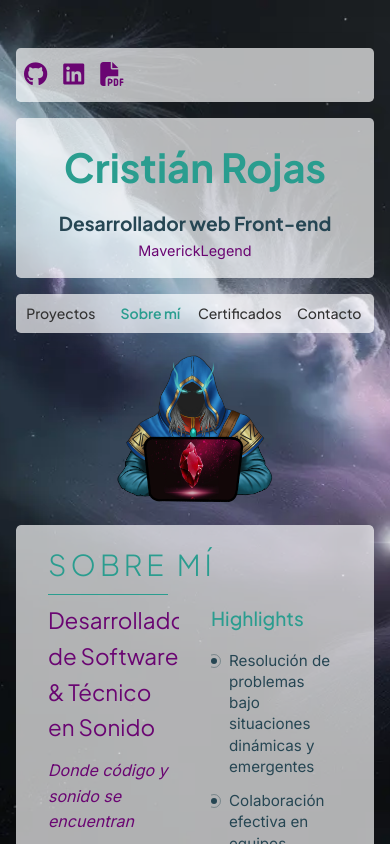
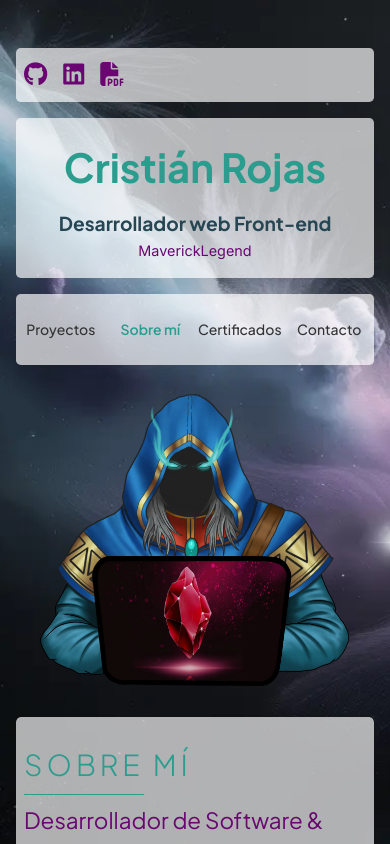
Before and after one commit to MaverickLegend/portfolio, a Vue app: page /about in a window 390 px wide. Built offline with nearby package versions, Linux system fonts and the light colour scheme; some icons are missing.

Commit message:
general styles-responsive update

```diff
--- a/src/assets/data/spanish.json
+++ b/src/assets/data/spanish.json
@@ -29,19 +29,17 @@
     ],
     "about": {
       "title": "Desarrollador de Software & Técnico en Sonido",
-      "intro": "Donde código y sonido se encuentran",
-      "description": "Construyo soluciones digitales con la misma precisión con que afino sistemas de sonido y video: detectando ruido, iterando y entregando experiencias impecables. En búsqueda de mi primera oportunidad profesional como desarrollador de software. Soy muy apasionado por la tecnología y la programación, y siempre estoy buscando profundizar mis conocimientos y mejorar mis habilidades.",
+      "description": "Construyo soluciones digitales con la misma precisión con que afino sistemas de sonido y video; atención al detalle, detectando ruido y entregando experiencias impecables. Actualmente me encuentro en búsqueda de mi primera oportunidad profesional como desarrollador de software. Desde muy pequeño me vi encantado con la tecnología y su ámbito creativo, desde la complejidad artística que significa un videojuego hasta la más mínima instrucción de un aparato electrónico. Me siento cómodo resolviendo problemas y aprendiendo nuevas tecnologías, siempre buscando profundizar mis conocimientos, mejorar mis habilidades y fortalecer el apoyo mutuo en el equipo de trabajo, tanto desde el ámbito humano como profesional.",
       "highlights": [
         "Resolución de problemas bajo situaciones dinámicas y emergentes",
         "Colaboración efectiva en equipos multidisciplinarios",
         "Aprendizaje continuo y curiosidad técnica",
         "Capacidad de adaptación a nuevas tecnologías y entornos"
       ],
-      "quote": "La mejor tecnología es invisible; funciona tan bien que solo ves la magia ocurrir.",
       "skills_table": {
         "headers": ["Habilidad", "Experiencia"],
         "rows": [
-          ["Trabajo bajo presión", "5 años en eventos en vivo"],
+          ["Trabajo bajo situaciones dinámicas y emergentes", "3 años en eventos en vivo"],
           ["Detalle técnico", "Optimización de código y sistemas"],
           ["Comunicación clara", "Desde el escenario al desarrollo"]
         ]
--- a/src/assets/styles/themes.scss
+++ b/src/assets/styles/themes.scss
@@ -60,7 +60,7 @@
     letter-spacing: 4px;
     text-transform: uppercase;
     color: var(--accent-teal, #4ecca3);
-    margin-bottom: 1rem;
+    margin: 1rem 0;
     position: relative;
 
     &::after {
--- a/src/components/AboutComponent.vue
+++ b/src/components/AboutComponent.vue
@@ -2,15 +2,13 @@
     <transition name="fade">
         <div class="about-container" :key="languageKey">
             <h1 class="section-title">{{ sectionTitle }}</h1>
-
-            <div class="about-grid">
-                <div class="about-left">
+            <div class="about-top">
                 <h2 class="about-title">{{ about.title }}</h2>
                 <p class="about-intro">{{ about.intro }}</p>
                 <p class="about-description">{{ about.description }}</p>
             </div>
-
-                <div class="about-right">
+            <div class="about-grid">
+                <div class="about-left">
                     <h3 class="highlights-title">Highlights</h3>
                     <ul class="highlights-list">
                         <li v-for="point in about.highlights" :key="point">
@@ -18,6 +16,24 @@
                             {{ point }}
                         </li>
                     </ul>
+                </div>
+                <div class="about-right">
+                    <div class="skills-section">
+                        <table class="skills-table">
+                            <thead>
+                                <tr>
+                                    <th v-for="header in about.skills_table.headers" :key="header">
+                                        {{ header }}
+                                    </th>
+                                </tr>
+                            </thead>
+                            <tbody>
+                                <tr v-for="row in about.skills_table.rows" :key="row[0]">
+                                    <td v-for="cell in row" :key="cell">{{ cell }}</td>
+                                </tr>
+                            </tbody>
+                        </table>
+                    </div>
                 </div>
             </div>
         </div>
@@ -45,42 +61,10 @@ defineProps({
     flex-direction: column;
     width: 100%;
     height: 100%;
-    padding: 0.5rem 1.5rem;
-    overflow: hidden;
+    overflow: auto;
 
-    .section-title {
-        font-size: 1.8rem;
-        font-weight: 300;
-        letter-spacing: 4px;
-        text-transform: uppercase;
-        color: var(--accent-teal, #4ecca3);
-        margin-bottom: 1rem;
-        position: relative;
 
-        &::after {
-            content: '';
-            position: absolute;
-            bottom: -8px;
-            left: 0;
-            width: 120px;
-            height: 1px;
-            background-color: var(--accent-teal, #4ecca3);
-        }
-    }
-
-    .about-grid {
-        display: grid;
-        grid-template-columns: 1fr 1fr;
-        gap: 2rem;
-        height: calc(100% - 3rem);
-        overflow: hidden;
-        place-content: center;
-
-        .about-left {
-            display: flex;
-            flex-direction: column;
-            overflow: hidden;
-
+    .about-top {
         .about-title {
             font-size: 1.4rem;
             font-weight: 400;
@@ -100,15 +84,29 @@ defineProps({
             line-height: 1.6;
             overflow-y: auto;
             padding-right: 0.5rem;
-                mask-image: linear-gradient(to bottom, black 90%, transparent 100%);
             text-align: justify;
-            }
+            margin-bottom: 1.5rem;
         }
 
-        .about-right {
+    }
+
+    .about-grid {
+        display: grid;
+        grid-template-columns: 1fr 1fr;
+        gap: 1rem;
+        height: calc(100% - 3rem);
+        place-content: center;
+        overflow: auto;
+
+        @media (max-width: 900px) {
+            grid-template-columns: 1fr;
+            gap: 1.5rem;
+        }
+
+        .about-left {
             display: flex;
             flex-direction: column;
-            overflow: hidden;
+            overflow: auto;
 
             .highlights-title {
                 font-size: 1.2rem;
@@ -123,6 +121,7 @@ defineProps({
                 margin: 0;
                 overflow-y: auto;
                 padding-right: 0.5rem;
+                margin-bottom: 1.5rem;
 
                 li {
                     display: flex;
@@ -159,6 +158,56 @@ defineProps({
                 }
             }
         }
+
+        .about-right {
+            display: flex;
+            flex-direction: column;
+            overflow: auto;
+
+            .skills-section {
+                .skills-title {
+                    font-size: 1.2rem;
+                    font-weight: 500;
+                    color: var(--accent-teal, #4ecca3);
+                    margin-bottom: 1rem;
+                }
+
+                .skills-table {
+                    width: 100%;
+                    border-collapse: separate;
+                    border-spacing: 0;
+
+                    th,
+                    td {
+                        padding: 0.5rem;
+                        text-align: left;
+                        font-size: 0.9rem;
+                    }
+
+                    th {
+                        background-color: rgba(65, 65, 65, 0.3);
+                        color: var(--accent-teal, #4ecca3);
+                        font-weight: 500;
+                        letter-spacing: 1px;
+                        border-bottom: 1px solid var(--accent-teal, #4ecca3);
+                    }
+
+                    tr:nth-child(even) {
+                        background-color: rgba(65, 65, 65, 0.15);
+                    }
+
+                    td:first-child {
+                        font-weight: 500;
+                        color: var(--accent-purple, #a781ff);
+                    }
+
+                    td:last-child {
+                        color: var(--accent-blue, #61dafb);
+                        font-style: italic;
+                    }
+                }
+            }
+        }
     }
 }
 
@@ -183,7 +232,7 @@ defineProps({
 @media (max-width: 900px) {
     .about-grid {
         grid-template-columns: 1fr;
-        gap: 1rem;
+        gap: 1.5rem;
     }
 
     .about-description,
@@ -191,12 +240,21 @@ defineProps({
         max-height: none;
     }
 
-    .section-title {
-        font-size: 1.5rem;
-    }
-
     .about-title {
         font-size: 1.3rem;
     }
+
+    .skills-table {
+        font-size: 0.85rem;
+
+        th,
+        td {
+            padding: 0.5rem;
+        }
+    }
+
+    .about-quote {
+        margin: 0.75rem 0;
+    }
 }
 </style>
--- a/src/components/CertificatesComponent.vue
+++ b/src/components/CertificatesComponent.vue
@@ -56,7 +56,6 @@ defineProps({
     display: flex;
     flex-direction: column;
     gap: 1rem;
-    padding: 0.5rem;
     border-radius: 0.5rem;
     color: var(--text);
     overflow: hidden;
--- a/src/components/LogoComponent.vue
+++ b/src/components/LogoComponent.vue
@@ -17,7 +17,7 @@
     height: 100%;
     width: 100%;
 
-    @media (max-width: 900px) {
+    @media (max-width: 1200px) {
         padding: 0;
         height: auto;
     }
@@ -27,12 +27,12 @@
         background-size: contain;
         background-repeat: no-repeat;
         background-position: center;
-        width: 15rem;
-        height: 15rem;
+        width: 18rem;
+        height: 18rem;
 
-        @media (max-width: 900px) {
-            width: 10rem;
-            height: 10rem;
+        @media (max-width: 1200px) {
+            width: 20rem;
+            height: 20rem;
         }
     }
 }
--- a/src/components/MainComponent.vue
+++ b/src/components/MainComponent.vue
@@ -54,7 +54,7 @@ const sectionTitle = computed(() => {
     gap: 2rem;
     width: 100%;
     height: 100vh;
-    max-width: 1600px;
+    max-width: 1800px;
     min-height: 100vh;
     max-height: 100vh;
     padding: 3rem;
--- a/src/components/NavbarComponent.vue
+++ b/src/components/NavbarComponent.vue
@@ -42,7 +42,7 @@ const languageKey = computed(() => store.current.code);
     height: 100%;
     width: 100%;
 
-    @media (max-width: 900px) {
+    @media (max-width: 1200px) {
         grid-template-rows: auto auto auto auto;
         gap: 1rem;
     }
@@ -65,7 +65,7 @@ const languageKey = computed(() => store.current.code);
         }
 
         @media (max-width: 1200px) {
-            padding: 0;
+            padding: 1rem 0;
             flex-direction: row;
         }
 
--- a/src/components/SkillsComponent.vue
+++ b/src/components/SkillsComponent.vue
@@ -61,9 +61,9 @@ const skills: Skill[] = [
     display: flex;
     flex-direction: column;
     width: 100%;
-    padding: 0.5rem;
     background-color: var(--primary);
     border-radius: 0.3rem;
+    justify-content: center;
 
     @media (max-width: 900px) {
         padding: 0.5rem;
@@ -78,13 +78,11 @@ const skills: Skill[] = [
         width: 100%;
         padding: 1rem;
         align-items: center;
-        justify-content: center;
         flex-wrap: wrap;
         gap: 1rem;
         justify-content: center;
 
         @media (max-width: 900px) {
-            width: 90%;
             gap: 0.5rem;
         }
 
```
Also changed, not shown: src/assets/data/english.json (+5 -6 lines), src/components/ProjectsComponent.vue (+15 -4 lines). Lines whose indentation alone changed are shown as unchanged.
